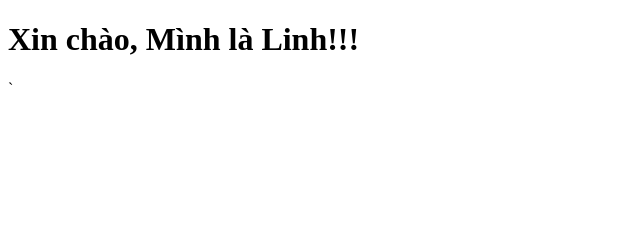
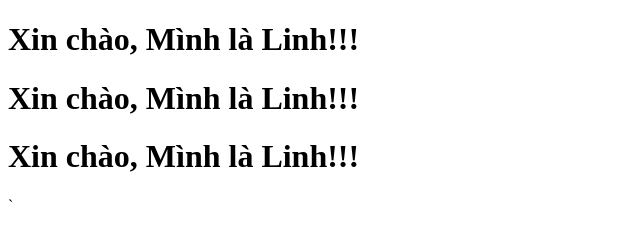
Before and after one commit to nqlinh2205/jenkins_deploy, a plain HTML site: page index.html in a window 1280 px wide. Shown: the whole page, without its empty margins (0-640 px from the left). Drawn offline with Linux system fonts and the light colour scheme.

Commit message:
hello world

```diff
--- a/index.html
+++ b/index.html
@@ -7,5 +7,7 @@
 </head>
 <body>
     <h1>Xin chào, Mình là Linh!!!</h1>
+    <h1>Xin chào, Mình là Linh!!!</h1>
+    <h1>Xin chào, Mình là Linh!!!</h1>
 </body>
 </html>`
```
